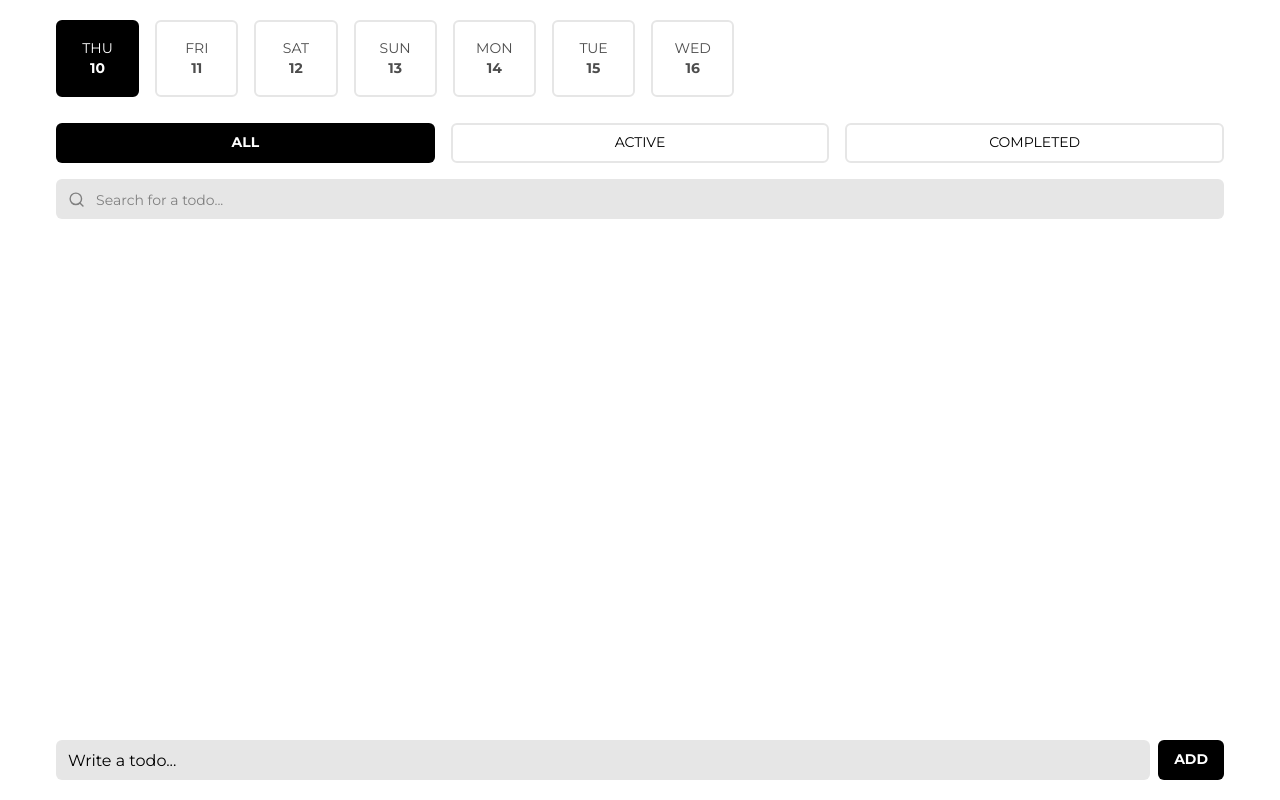
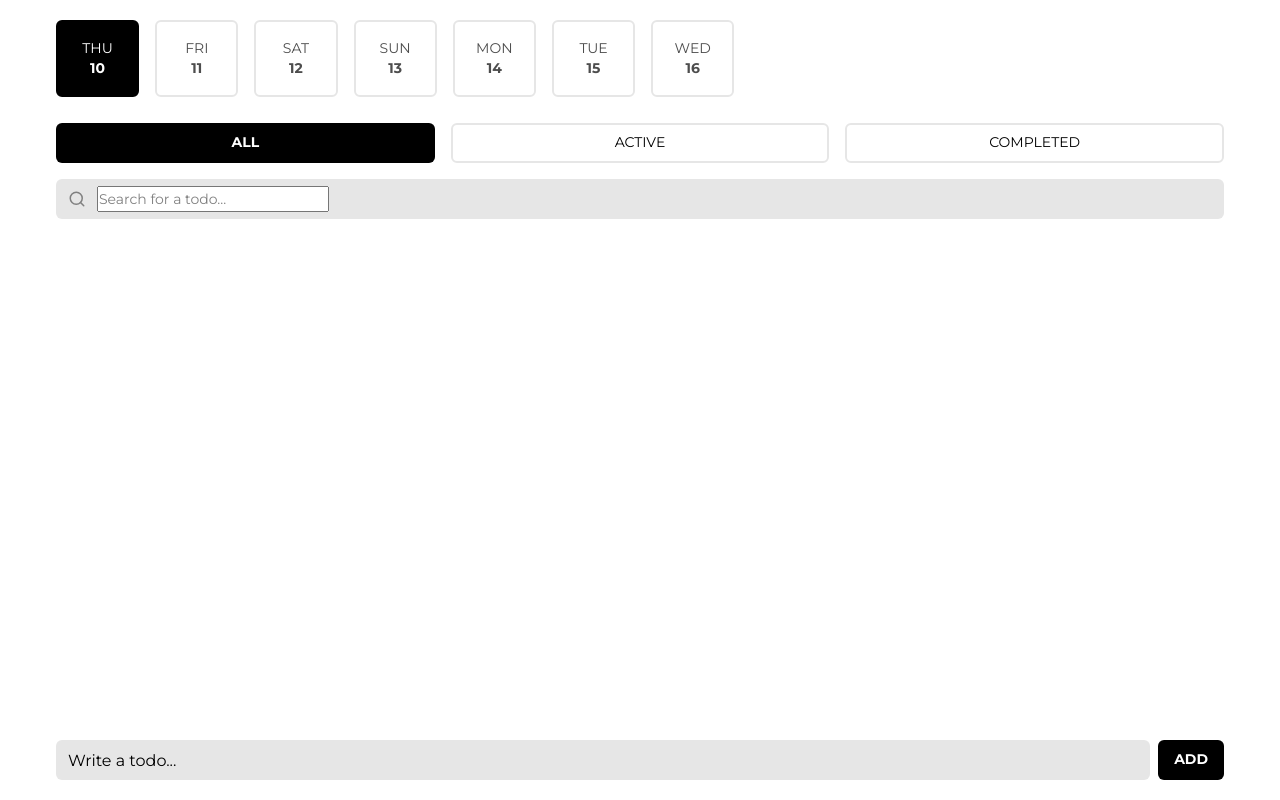
Before and after one commit to nicoPuegher/ts-lab, a website built with Vite: page to-do/index.html in a window 1280 px wide. Built offline with nearby package versions, Linux system fonts and the light colour scheme.

Commit message:
Remove unnecessary styles from search input

```diff
--- a/to-do/src/styles/globals.css
+++ b/to-do/src/styles/globals.css
@@ -258,11 +258,7 @@ form p {
 }
 
 input[type='search'] {
-    width: 100%;
-    height: 100%;
     padding: 0;
-    border: none;
-    background-color: transparent;
 }
 
 input[type='search']::placeholder {
```
